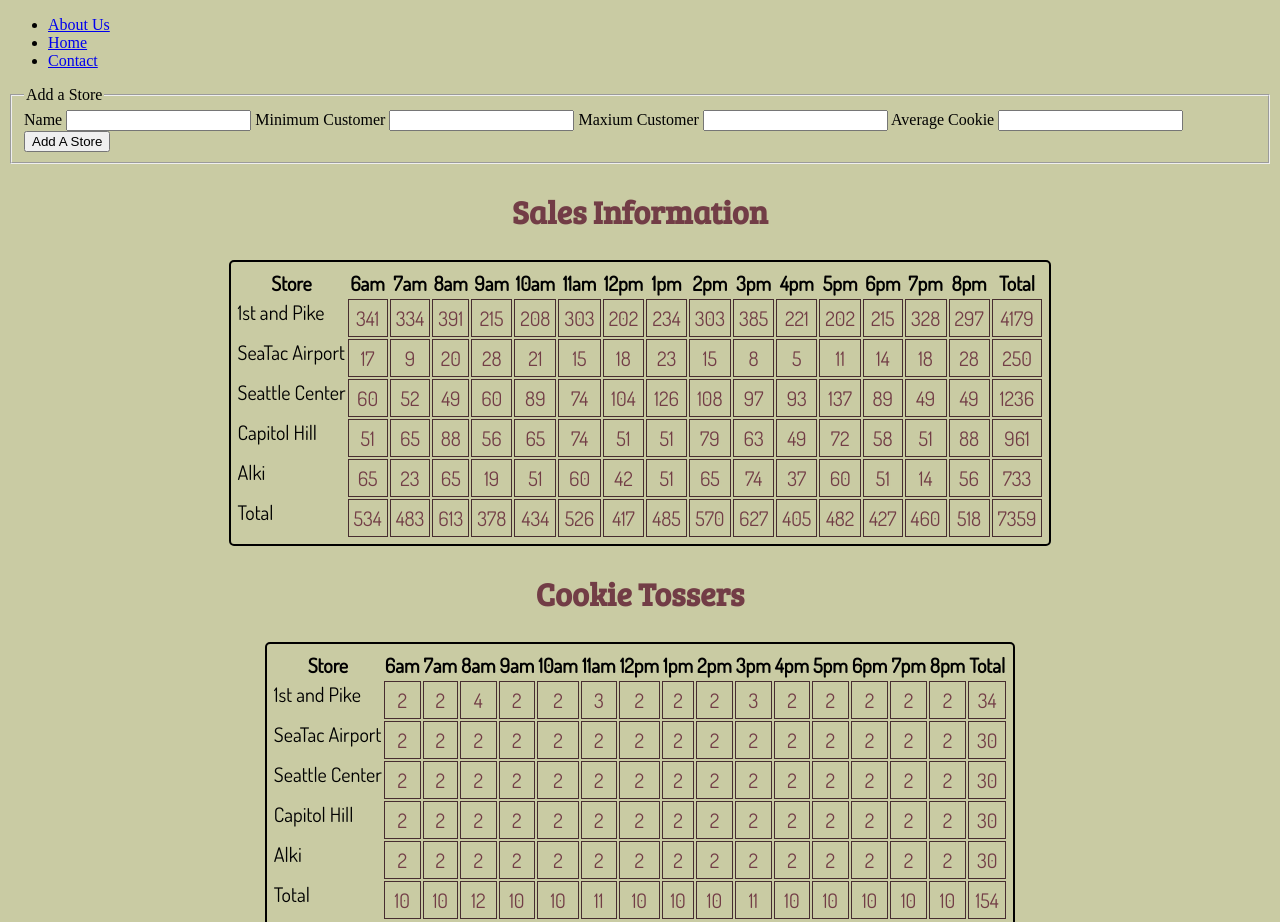
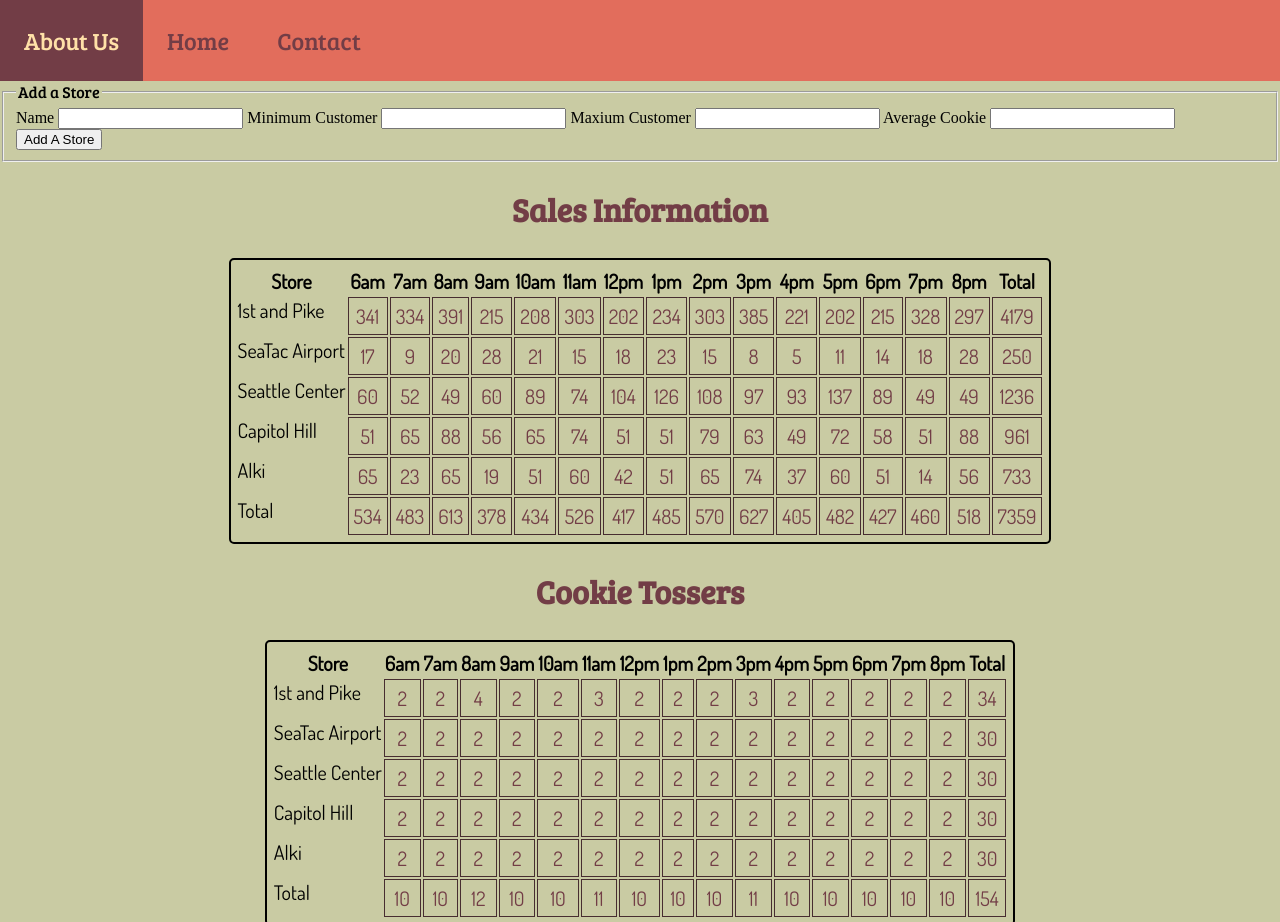
Before and after one commit to bomibear/salmonCookies, a plain HTML site: page sales.html in a window 1280 px wide. Shown: the top 922 px of the page. Drawn offline with Linux system fonts and the light colour scheme; a web font is replaced by a local one.

Commit message:
add some style

```diff
--- a/css/salesStyle.css
+++ b/css/salesStyle.css
@@ -1,5 +1,33 @@
 body {
   background-color: #C9CBA3;
+  margin: auto 0;
+}
+
+ul {
+  list-style-type: none;
+  margin: 0;
+  padding: 0;
+  overflow: hidden;
+  background-color: #E26D5C;
+  margin: auto 0;
+}
+
+li {
+  float: left;
+}
+
+li a {
+  display: block;
+  color: #723D46;
+  padding: 1em;
+  text-decoration: none;
+  font-family: 'Bree Serif', serif;
+  font-size: 1.5em;
+}
+
+li a:hover {
+  background-color: #723D46;
+  color: #FFE1A8;
 }
 
 h2 {
@@ -8,6 +36,10 @@ h2 {
   text-shadow: 2px 2px #C9CBA3;
   font-size: 2em;
   text-align: center;
+}
+
+legend {
+  font-family: 'Bree Serif', serif;
 }
 
 table {
--- a/js/app.js
+++ b/js/app.js
@@ -220,7 +220,6 @@ function addStore(e){
   tossersTable.innerHTML = '';
   makeTossersHeaderRow();
   for(var j = 0; j < allStores.length; j++){
-    console.log('inside rendering');
     allStores[j].renderTossers();
   }
   makeTossersFooterRow();
```
